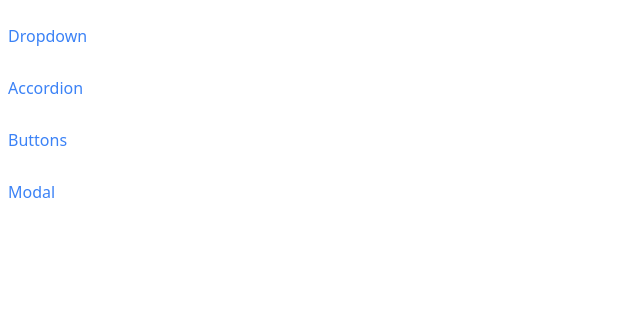
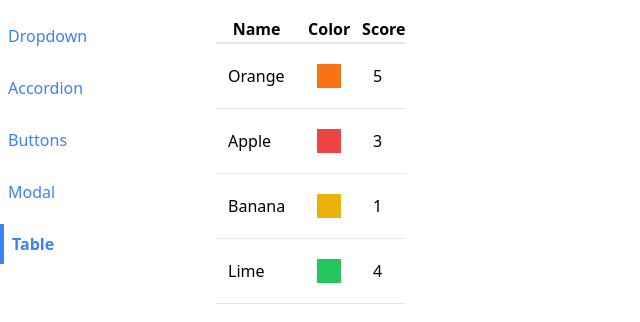
Before and after one commit to msa-ali/Custom-React-Components-and-Hooks, a React (Vite) app: page /table in a window 1280 px wide. Shown: the top 322 px of the page, without its empty margins (0-640 px from the left). Built offline with nearby package versions, Linux system fonts and the light colour scheme.

Commit message:
Table Component implementation

```diff
--- a/src/App.tsx
+++ b/src/App.tsx
@@ -4,6 +4,7 @@ import AccordionPage from "./pages/AccordionPage";
 import ButtonPage from "./pages/ButtonPage";
 import DropdownPage from "./pages/DropdownPage";
 import ModalPage from "./pages/ModalPage";
+import TablePage from './pages/TablePage';
 function App() {
   return (
     <div className="container mx-auto grid grid-cols-6 gap-4 mt-4">
@@ -21,6 +22,9 @@ function App() {
         <Route path="/modal">
           <ModalPage />
         </Route>
+        <Route path="/table">
+          <TablePage />
+        </Route>
       </div>
     </div>
   );
--- a/src/components/Sidebar/index.tsx
+++ b/src/components/Sidebar/index.tsx
@@ -5,6 +5,7 @@ const links: { label: string, path: string }[] = [
     { label: 'Accordion', path: '/accordion' },
     { label: 'Buttons', path: '/buttons' },
     { label: 'Modal', path: '/modal' },
+    { label: 'Table', path: '/table' },
 
 ];
 
--- /dev/null
+++ b/src/components/Table/index.tsx
@@ -0,0 +1,44 @@
+import { ReactNode } from "react";
+
+export type Config<T> = {
+    label: string;
+    render: (data: T) => ReactNode;
+    sort?: (a: T, b: T) => number;
+}[]
+
+interface Props<T> {
+    data: Array<T>;
+    config: Config<T>;
+    keyFn: (data: T) => string;
+}
+
+function Table<T>({ data, config, keyFn }: Props<T>) {
+
+    const renderedRows = data.map((row: T) => {
+
+        return (
+            <tr key={keyFn(row)} className="border-b">
+                {config.map(c => (
+                    <td className="p-3">{c.render(row)}</td>
+                ))}
+            </tr>
+        );
+    });
+
+    const renderedHeaders = config.map(({label}) => <th>{label}</th>);
+
+    return (
+        <table className="table-auto border-spacing-2">
+            <thead>
+                <tr className="border-b-2">
+                    {renderedHeaders}
+                </tr>
+            </thead>
+            <tbody>
+                {renderedRows}
+            </tbody>
+        </table>
+    )
+}
+
+export default Table
--- /dev/null
+++ b/src/pages/TablePage.tsx
@@ -0,0 +1,33 @@
+import Table, { Config } from '../components/Table';
+
+type Data = {
+    name: string;
+    color: string;
+    score: number;
+};
+
+const data: Data[] = [
+    { name: 'Orange', color: 'bg-orange-500', score: 5, },
+    { name: 'Apple', color: 'bg-red-500', score: 3, },
+    { name: 'Banana', color: 'bg-yellow-500', score: 1, },
+    { name: 'Lime', color: 'bg-green-500', score: 4, },
+];
+
+const config: Config<Data> = [
+    { label: 'Name', render: d => d.name },
+    {
+        label: 'Color', render: d => {
+            const coloredCell = `p-3 m-2 ${d.color}`
+            return <div className={coloredCell}></div>;
+        },
+    },
+    { label: 'Score', render: d => d.score }
+];
+
+function TablePage() {
+    return (
+        <div><Table data={data} config={config} keyFn={data => data.name} /></div>
+    )
+}
+
+export default TablePage
```
